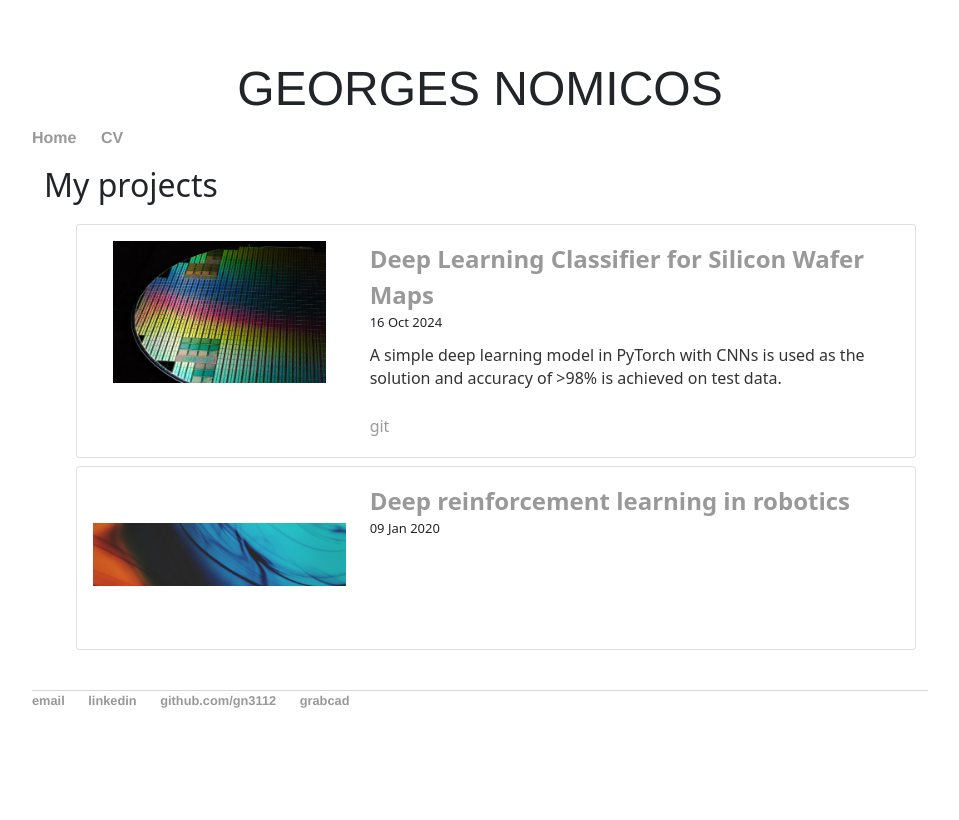
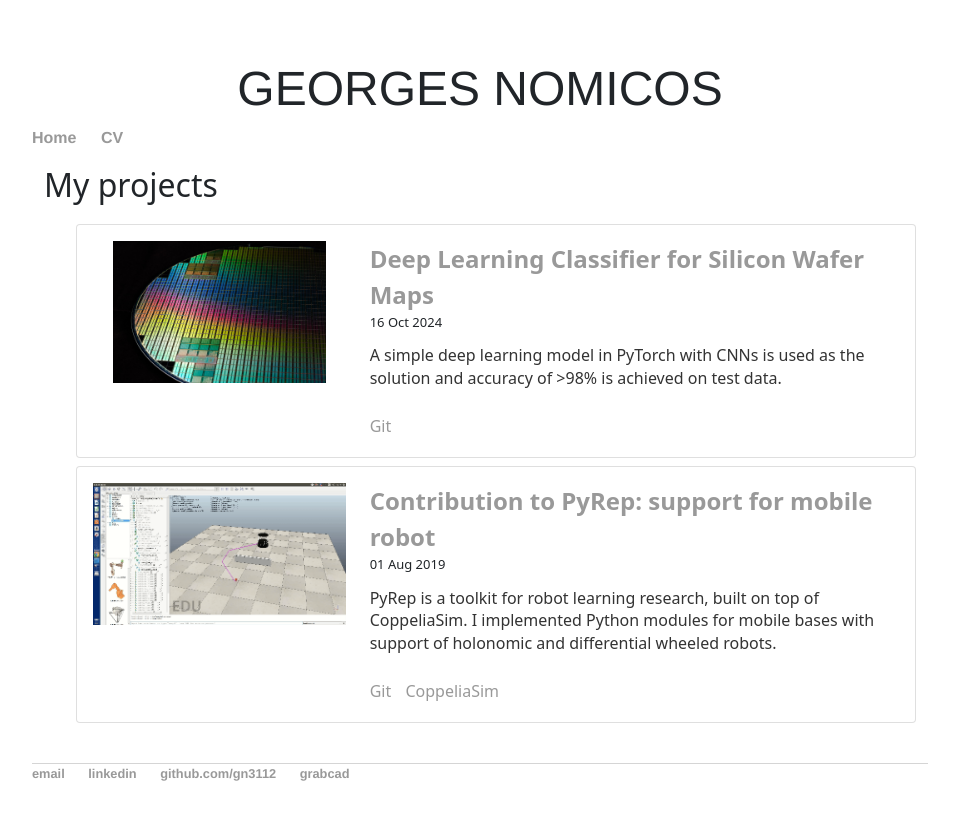
Before and after one commit to gn3112/gn3112.github.io, a Jekyll site: the page built from index.html, in a window 1280 px wide. Shown: the top 820 px of the page, without its empty margins (160-1119 px from the left). Built offline with Jekyll 4.4.1, drawn with Linux system fonts in a browser that asks for light colours.

Commit message:
added new project

```diff
--- a/_posts/2019-01-09-drl-robotics copy.md
+++ /dev/null
@@ -1,8 +0,0 @@
----
-layout: post
-title: "Deep reinforcement learning in robotics"
-date: 2020-01-09
-image: blue.jpeg
----
-
-...
--- /dev/null
+++ b/_posts/2019-08-01-pyrep.md
@@ -0,0 +1,14 @@
+---
+layout: post
+title: "Contribution to PyRep: support for mobile robot"
+date: 2019-08-01
+image: turtlebot_pyrep.gif
+description: "PyRep is a toolkit for robot learning research, built on top of CoppeliaSim.
+I implemented Python modules for mobile bases with support of holonomic and differential wheeled robots."
+link1: Git
+link1_href: https://github.com/stepjam/PyRep
+link2: CoppeliaSim
+link2_href: https://www.coppeliarobotics.com/
+---
+
+...
```
Also changed, not shown: _posts/2024-10-16-wafer-classifier.md (+1 -1 lines), assets/turtlebot_pyrep.gif (added).
